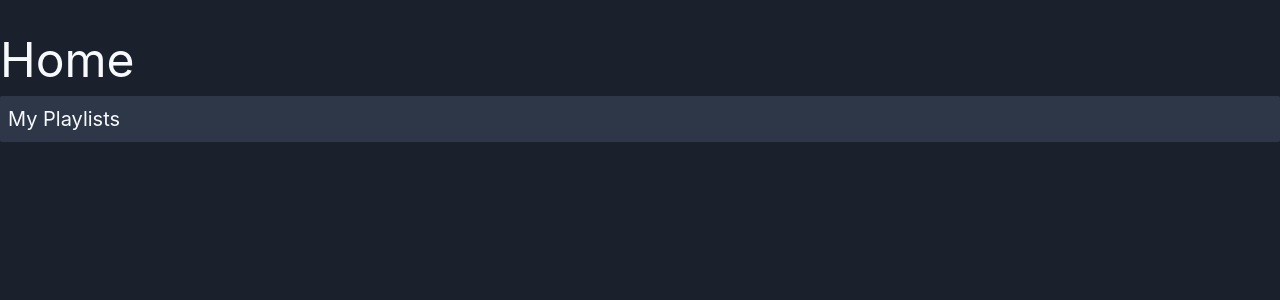
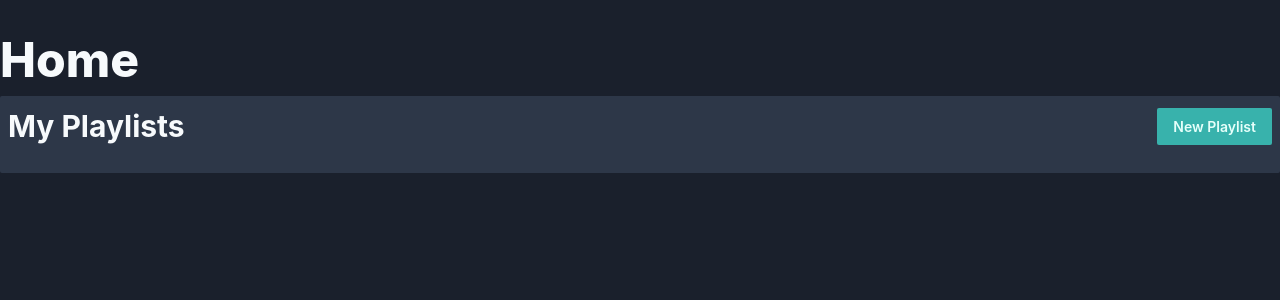
Before and after one commit to hdahlheim/musicshuffle, a PHP site: template resources/templates/home/home_loggedIn.twig in a window 1280 px wide. Shown: the part 56-356 px from the top of the page. Run offline with PHP 8.4, Linux system fonts and the light colour scheme; the template is opened without the code that fills it, so the values that code supplies are empty; some libraries are stand-ins or nearby versions.

Commit message:
Don't mind me I'm just cleaning

```diff
--- a/resources/templates/home/home_loggedIn.twig
+++ b/resources/templates/home/home_loggedIn.twig
@@ -1,9 +1,12 @@
 {% extends "layouts/_base.twig" %}
 {% block main %}
     <main class="container mx-auto">
-        <h1 class="text-5xl">Home</h1>
+            <h1 class="text-5xl font-extrabold">Home</h1>
         <div class="p-2 mb-4 bg-gray-800 rounded-sm">
-            <h2 class="text-xl">My Playlists</h2>
+            <div class="flex items-center justify-between mb-4">
+                <h2 class="text-3xl font-bold">My Playlists</h2>
+                <a class="text-sm btn-teal" href="/playlists/create">New Playlist</a>
+            </div>
             {% include "partials/_playlists_list.twig" %}
         </div>
     </main>
--- a/resources/templates/partials/_playlists_list.twig
+++ b/resources/templates/partials/_playlists_list.twig
@@ -1,7 +1,7 @@
 <ul>
     {% for playlist in playlists %}
-    <li class="px-6 py-3 mb-1 bg-gray-700 rounded-sm shadow-md group hover:bg-teal-600">
-        <a class="block" href="/playlists/{{playlist.id}}">
+    <li class="mb-1 bg-gray-700 rounded-sm shadow-md group hover:bg-teal-600">
+        <a class="block px-6 py-3" href="/playlists/{{playlist.id}}">
             <div class="text-lg font-semibold">{{playlist.name}}</div>
         </a>
     </li>
--- a/resources/templates/users/index.twig
+++ b/resources/templates/users/index.twig
@@ -4,11 +4,12 @@
     <h2 class="mb-4 text-2xl font-bold">User List</h2>
     <ul class="">
     {% for user in users %}
-        <li class="flex items-center px-6 py-3 mb-1 bg-gray-700 rounded-sm shadow-md group hover:bg-teal-600">
+        <li class="mb-1 bg-gray-700 rounded-sm shadow-md group hover:bg-teal-600">
+            <a class="flex items-center px-6 py-3" href="/users/{{user.id}}">
             <img class="flex-shrink-0 w-10 h-10 mr-4 border-2 border-gray-800 rounded-full shadow-inner" src="{{user.email|gravatar}}" alt="">
             <div class="w-1/4 text-lg font-semibold">{{user.username}}</div>
             <div class="w-1/4">{{user.email}}</div>
-            <a class="ml-auto text-sm font-semibold text-teal-400 group-hover:text-teal-200" href="/users/{{user.id}}">View</a>
+            </a>
         </li>
     {% endfor %}
     </ul>
--- a/resources/templates/users/show.twig
+++ b/resources/templates/users/show.twig
@@ -29,7 +29,7 @@
             </div>
         </div>
         <div class="w-3/4">
-            <h2 class="text-2xl font-bold">Last 5 playlists</h2>
+            <h2 class="mb-4 text-2xl font-bold">Last 5 playlists</h2>
             {% include "partials/_playlists_list.twig" %}
         </div>
     </main>
```
